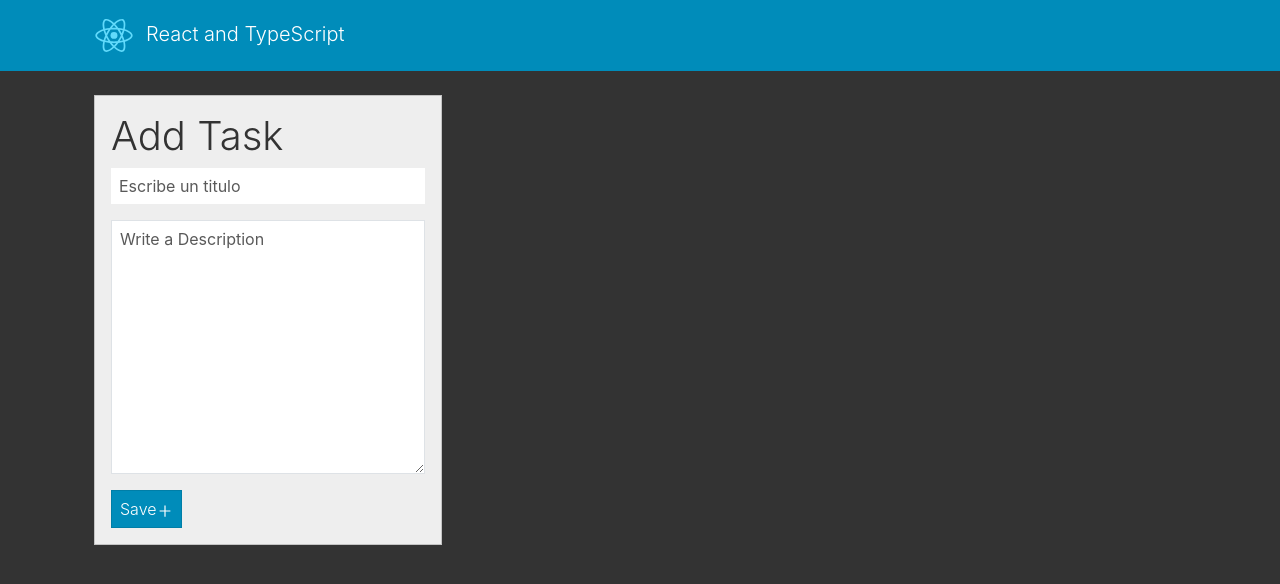
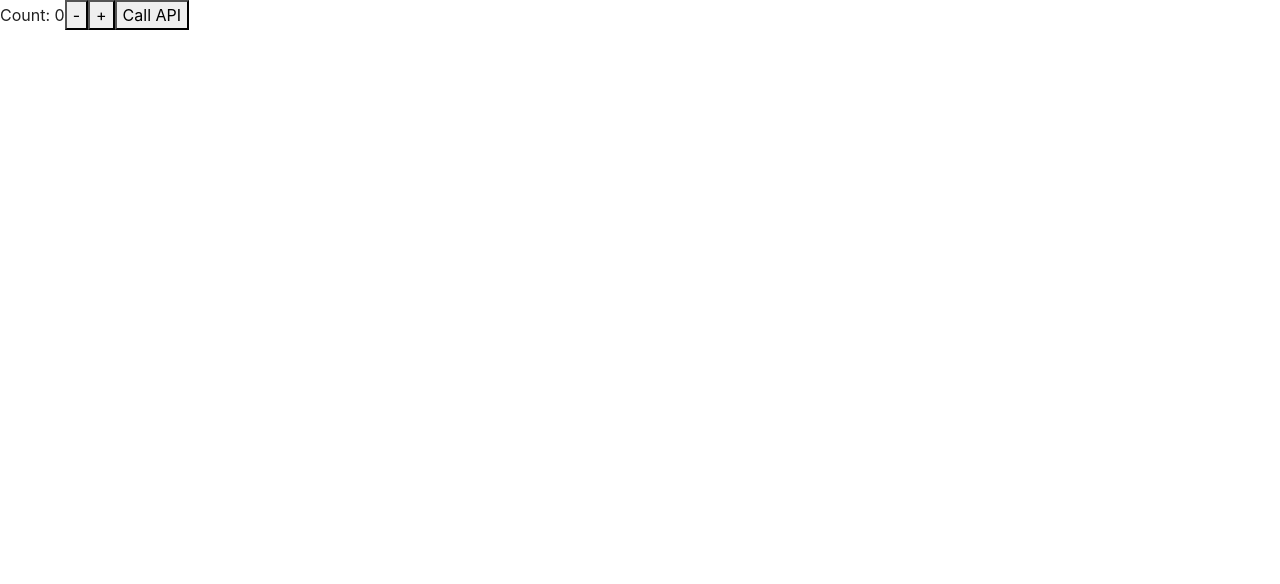
Before and after one commit to LexferRam/ReactJS-typescript, a React (Create React App) app: page / in a window 1280 px wide. Shown: the top 584 px of the page. Built offline with nearby package versions, Linux system fonts and the light colour scheme.

Commit message:
add useReducer with typescript

```diff
--- /dev/null
+++ b/src/App2.tsx
@@ -0,0 +1,110 @@
+import { useReducer } from 'react'
+import axios from 'axios'
+
+interface ITodo {
+    id: number,
+    title: string,
+    userId: number,
+    completed: boolean
+}
+
+type State = {
+    value: number;
+    todos: ITodo[];
+    loading: boolean;
+}
+
+const initialCounterState: State = {
+    value: 0,
+    todos: [],
+    loading: false
+}
+
+enum ActionKind {
+    Increase = 'INCREASE',
+    Decrease = 'DECREASE',
+    Call_API = 'CALL_API',
+    Set_loading = 'SET_LOADING'
+}
+
+type Action = {
+    type: ActionKind,
+    payload: any
+}
+
+const increaseAction: Action = {
+    type: ActionKind.Increase,
+    payload: 1
+}
+
+const decreaseAction: Action = {
+    type: ActionKind.Decrease,
+    payload: 1
+}
+
+function counterReducer(state: State, action: Action): State {
+    const { type, payload } = action;
+    switch (type) {
+        case ActionKind.Increase:
+            return {
+                ...state,
+                value: state.value + payload
+            }
+        case ActionKind.Decrease:
+            return {
+                ...state,
+                value: state.value - payload
+            }
+        case ActionKind.Call_API:
+            return {
+                ...state,
+                todos: payload
+            }
+        case ActionKind.Set_loading:
+            return {
+                ...state,
+                loading: payload
+            }
+        default:
+            return state;
+    }
+}
+
+const App2 = (): JSX.Element => {
+
+    const [state, dispatch] = useReducer(counterReducer, initialCounterState);
+
+    return (
+        <>
+            <div>
+                Count: {state.value}
+                <button onClick={() => dispatch(decreaseAction)}>
+                    -
+                </button>
+                <button onClick={() => dispatch(increaseAction)}>
+                    +
+                </button>
+                <button
+                    onClick={async (): Promise<void> => {
+                        dispatch({ type: ActionKind.Set_loading, payload: true })
+                        const { data } = await axios.get<ITodo[]>('https://jsonplaceholder.typicode.com/todos')
+                        dispatch({ type: ActionKind.Call_API, payload: data })
+                        dispatch({ type: ActionKind.Set_loading, payload: false })
+                    }}>
+                    Call API
+                </button>
+            </div>
+            <div>
+
+                {state.loading && <h2>Loading...</h2>}
+
+                {state.todos.map((todo) => (
+                    <h5 key={todo.id}>{todo.title}</h5>
+                ))}
+
+            </div>
+        </>
+    )
+}
+
+export default App2
--- a/src/index.tsx
+++ b/src/index.tsx
@@ -5,10 +5,12 @@ import 'bootswatch/dist/yeti/bootstrap.min.css'
 import './index.css';
 import {App} from './App';
 import reportWebVitals from './reportWebVitals';
+import App2 from './App2';
 
 ReactDOM.render(
   <React.StrictMode>
-    <App title="React and TypeScript" />
+    {/* <App title="React and TypeScript" /> */}
+    <App2 />
   </React.StrictMode>,
   document.getElementById('root')
 );
```
Also changed, not shown: practica.tsx (deleted, +0 -31 lines), 1 other file (tests, documents, lock files or other folders).
